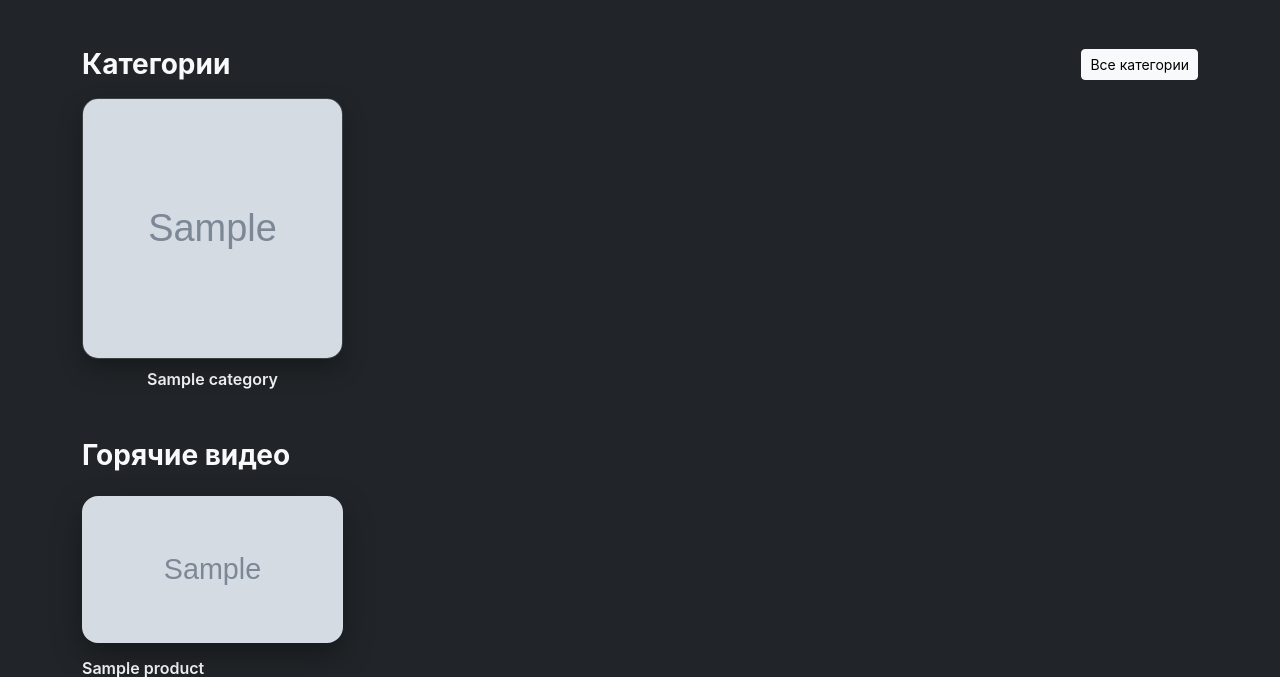
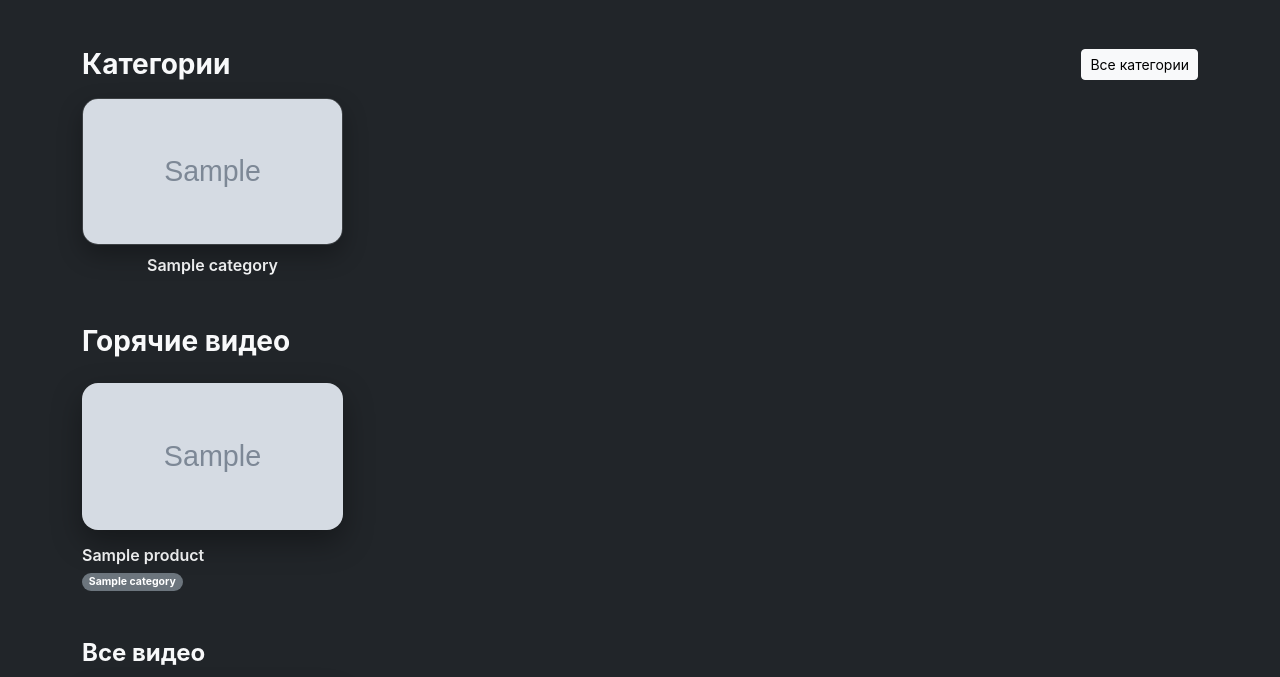
Before and after one commit to Shakhriyor10/msh_videos, a Django app: page / in a window 1280 px wide. Shown: the part 57-734 px from the top of the page. Run offline with Django 3.2, Linux system fonts and the light colour scheme; tables that the repository leaves empty hold one stand-in row (values such as "Sample post"); grey boxes marked "Sample" are stand-in pictures.

Commit message:
Update category cards to 16x9

```diff
--- a/templates/product/home.html
+++ b/templates/product/home.html
@@ -11,7 +11,7 @@
       {% for category in featured_categories %}
         <div class="col-6 col-md-3">
           <a class="category-card" href="/?category={{ category.pk }}#videos">
-            <div class="ratio ratio-1x1">
+            <div class="ratio ratio-16x9">
               <img src="{{ category.photo.url }}" alt="{{ category.name }}" class="category-cover">
             </div>
             <div class="mt-2 fw-semibold text-center">{{ category.name }}</div>
@@ -33,7 +33,7 @@
         {% for category in categories %}
           <div class="col-6 col-md-3">
             <a class="category-card" href="/?category={{ category.pk }}#videos">
-              <div class="ratio ratio-1x1">
+              <div class="ratio ratio-16x9">
                 <img src="{{ category.photo.url }}" alt="{{ category.name }}" class="category-cover">
               </div>
               <div class="mt-2 fw-semibold text-center">{{ category.name }}</div>
```
